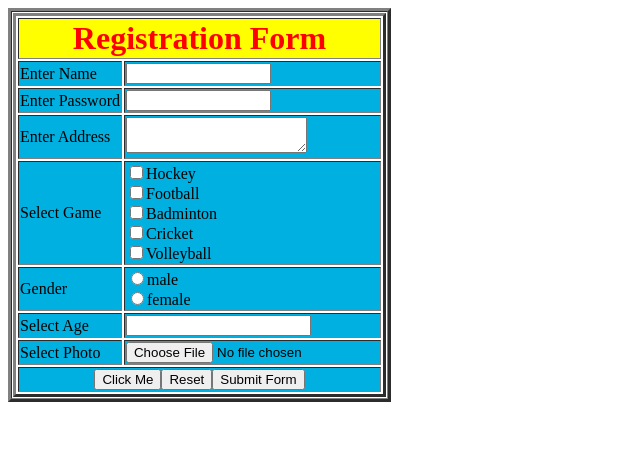
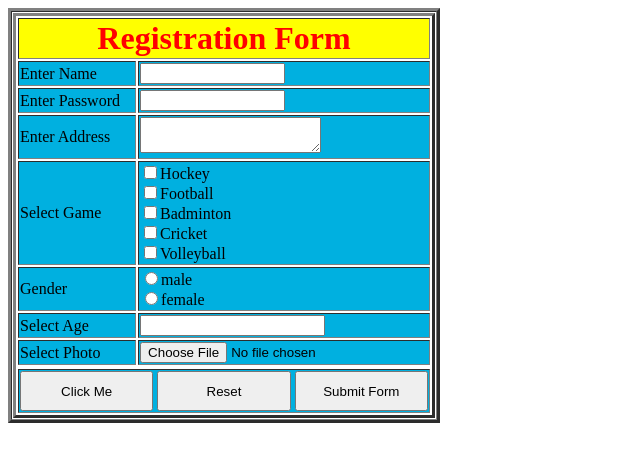
Before and after one commit to BlaineLambert/form, a plain HTML site: page index.html in a window 1280 px wide. Shown: the whole page, without its empty margins (0-640 px from the left). Drawn offline with Linux system fonts and the light colour scheme.

Commit message:
button done

```diff
--- a/index.html
+++ b/index.html
@@ -35,9 +35,7 @@
                             <td>Select Photo</td>
                             <td><input type="file"></td>
                         </tr>
-                        <tr bgcolor="sky blue">
-                            <td colspan="2"><button type="button">Click Me</button><button type="button">Reset</button><button type="button">Submit Form</button></td>
-                        </tr>
+                        <tr bgcolor="sky blue"> <tfoot> <td colspan="2" bgcolor="sky blue"> <button type="button" style="height: 30pt;width: 100pt;" >Click Me</button> <button type="button" style="height: 30pt;width: 100pt;" >Reset</button> <button type="button" style="height: 30pt;width: 100pt;" >Submit Form</button> </td> </tfoot> </tr>
 
                     </table>
                 </td>
```
